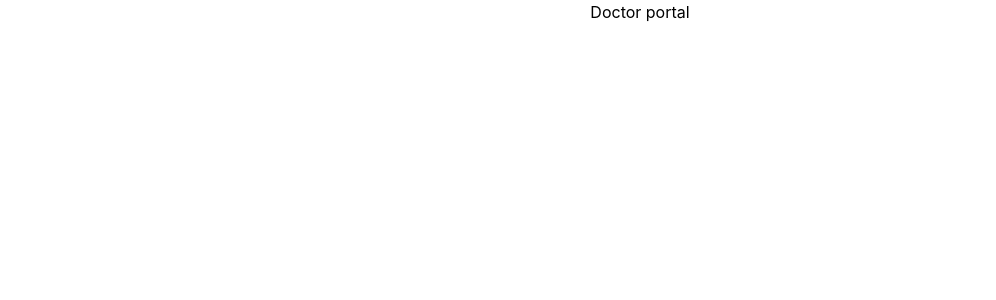
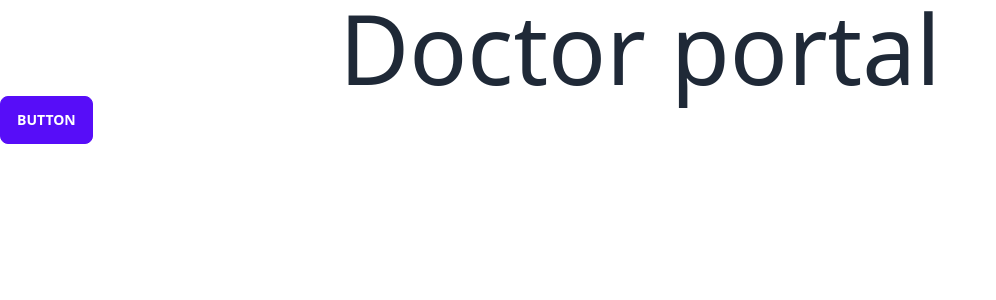
Before and after one commit to EkramH/doctor-portal-client, a React (Create React App) app: page / in a window 1280 px wide. Shown: the top 300 px of the page, without its empty margins (0-996 px from the left). Built offline with nearby package versions, Linux system fonts and the light colour scheme.

Commit message:
daisy UI

```diff
--- a/package.json
+++ b/package.json
@@ -6,6 +6,7 @@
     "@testing-library/jest-dom": "^5.16.4",
     "@testing-library/react": "^13.2.0",
     "@testing-library/user-event": "^13.5.0",
+    "daisyui": "^2.14.3",
     "react": "^18.1.0",
     "react-dom": "^18.1.0",
     "react-router-dom": "^6.3.0",
@@ -37,6 +38,8 @@
     ]
   },
   "devDependencies": {
+    "autoprefixer": "^10.4.7",
+    "postcss": "^8.4.13",
     "tailwindcss": "^3.0.24"
   }
 }
--- a/src/App.js
+++ b/src/App.js
@@ -2,8 +2,9 @@ import "./App.css";
 
 function App() {
   return (
-    <div className="App">
-      <h1>Doctor portal</h1>
+    <div>
+      <h1 className="text-8xl text-center">Doctor portal</h1>
+      <button className="btn btn-primary">Button</button>
     </div>
   );
 }
--- a/src/index.css
+++ b/src/index.css
@@ -1,17 +1,3 @@
 @tailwind base;
 @tailwind components;
 @tailwind utilities;
-
-body {
-  margin: 0;
-  font-family: -apple-system, BlinkMacSystemFont, 'Segoe UI', 'Roboto', 'Oxygen',
-    'Ubuntu', 'Cantarell', 'Fira Sans', 'Droid Sans', 'Helvetica Neue',
-    sans-serif;
-  -webkit-font-smoothing: antialiased;
-  -moz-osx-font-smoothing: grayscale;
-}
-
-code {
-  font-family: source-code-pro, Menlo, Monaco, Consolas, 'Courier New',
-    monospace;
-}
--- a/src/index.js
+++ b/src/index.js
@@ -1,14 +1,17 @@
-import React from 'react';
-import ReactDOM from 'react-dom/client';
-import './index.css';
-import App from './App';
-import reportWebVitals from './reportWebVitals';
+import React from "react";
+import ReactDOM from "react-dom/client";
+import "./index.css";
+import App from "./App";
+import reportWebVitals from "./reportWebVitals";
+import { BrowserRouter } from "react-router-dom";
 
-const root = ReactDOM.createRoot(document.getElementById('root'));
+const root = ReactDOM.createRoot(document.getElementById("root"));
 root.render(
-  <React.StrictMode>
-    <App />
-  </React.StrictMode>
+  <BrowserRouter>
+    <React.StrictMode>
+      <App />
+    </React.StrictMode>
+  </BrowserRouter>
 );
 
 // If you want to start measuring performance in your app, pass a function
--- a/tailwind.config.js
+++ b/tailwind.config.js
@@ -3,5 +3,5 @@ module.exports = {
   theme: {
     extend: {},
   },
-  plugins: [],
+  plugins: [require("daisyui")],
 };
```
Also changed, not shown: 1 other file (tests, documents, lock files or other folders).
